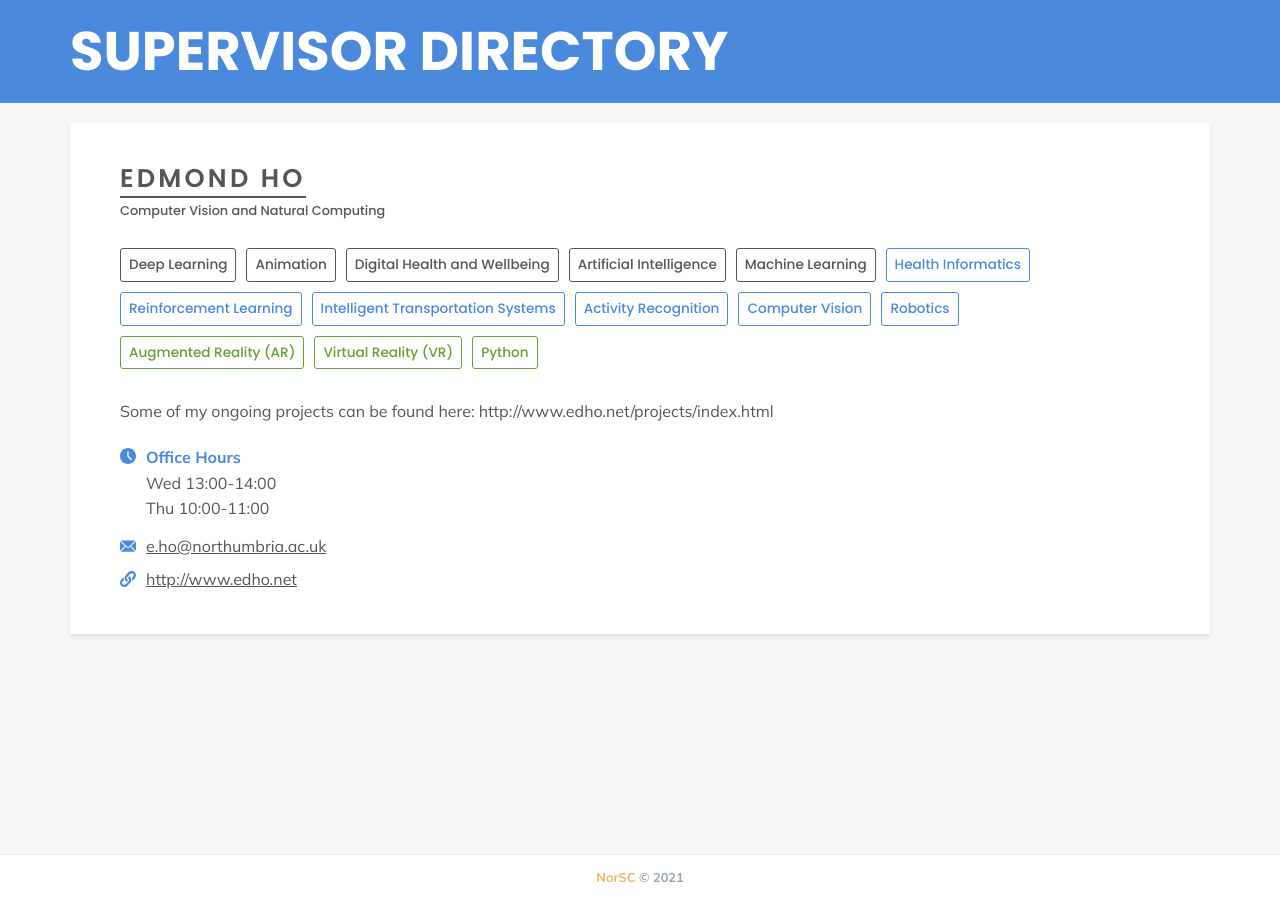
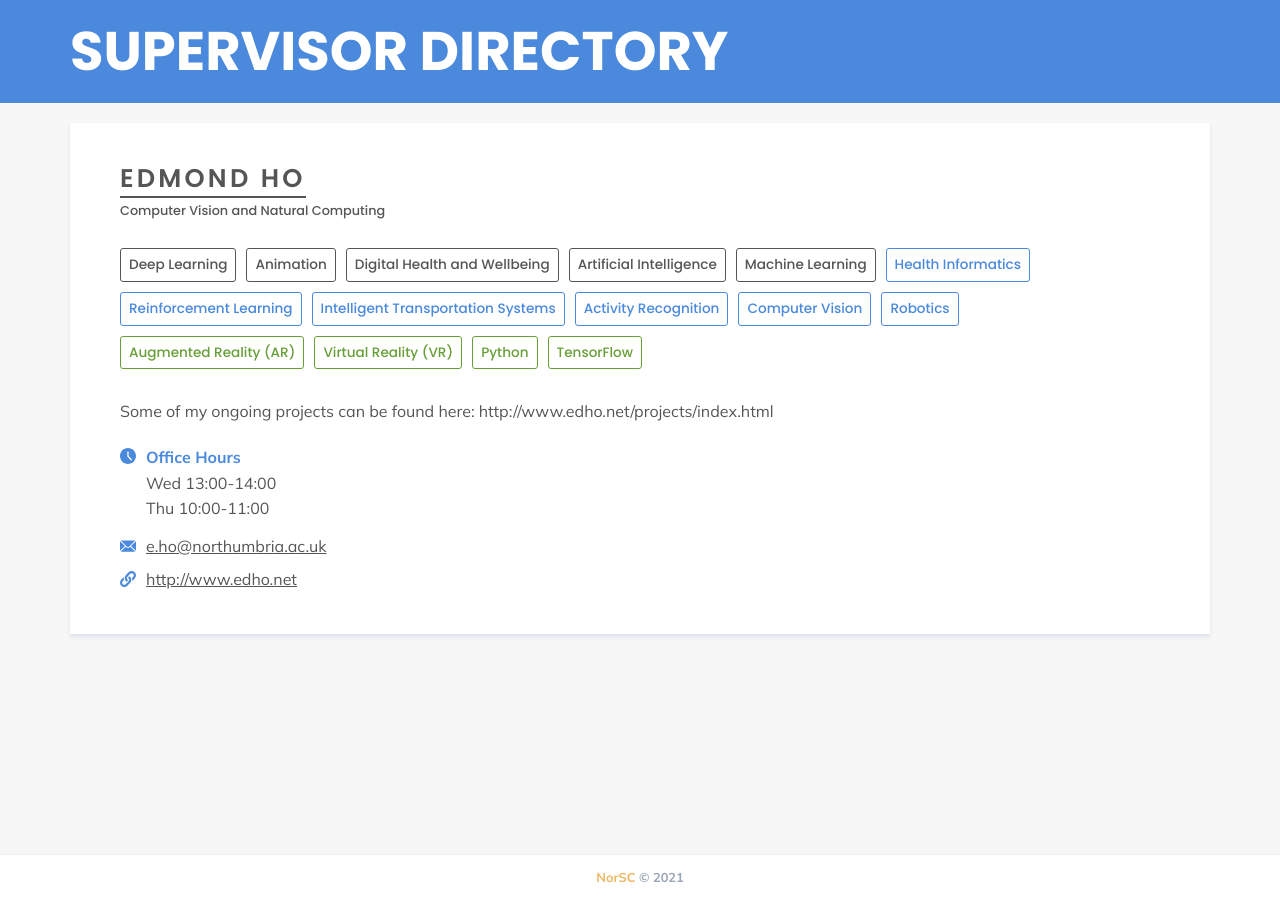
Before and after one commit to NorSC/supervisor-search, a Jekyll site: the page built from _supervisors/edmond-ho.md, in a window 1280 px wide. Built offline with Jekyll 4.4.1, drawn with Linux system fonts in a browser that asks for light colours; a script that is not in the unit is left out.

Commit message:
Update Supervisors “edmond-ho”

```diff
--- a/_supervisors/edmond-ho.md
+++ b/_supervisors/edmond-ho.md
@@ -27,6 +27,7 @@ technologies_languages:
   - Augmented Reality (AR)
   - Virtual Reality (VR)
   - Python
+  - TensorFlow
 additional_details: "Some of my ongoing projects can be found here:
   http://www.edho.net/projects/index.html"
 additional_details_msc: "Some of my ongoing projects can be found here:
```
